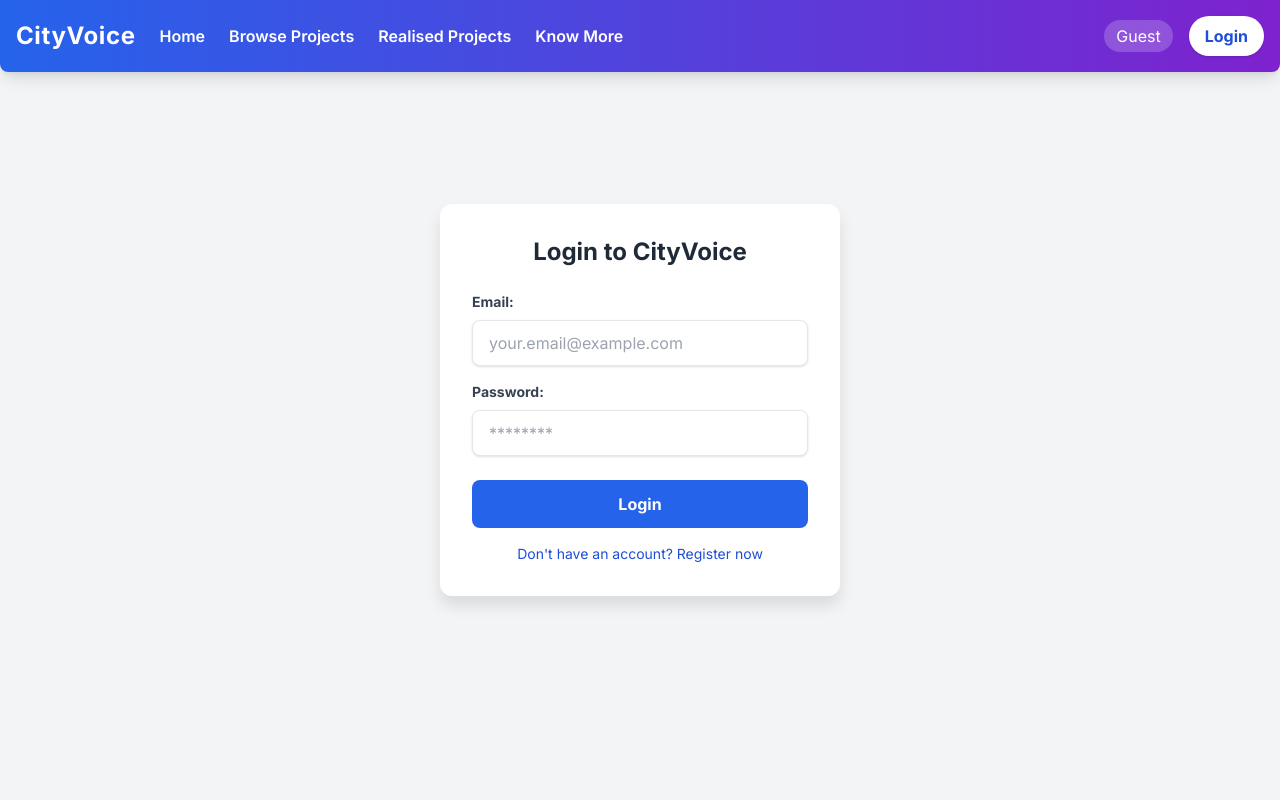
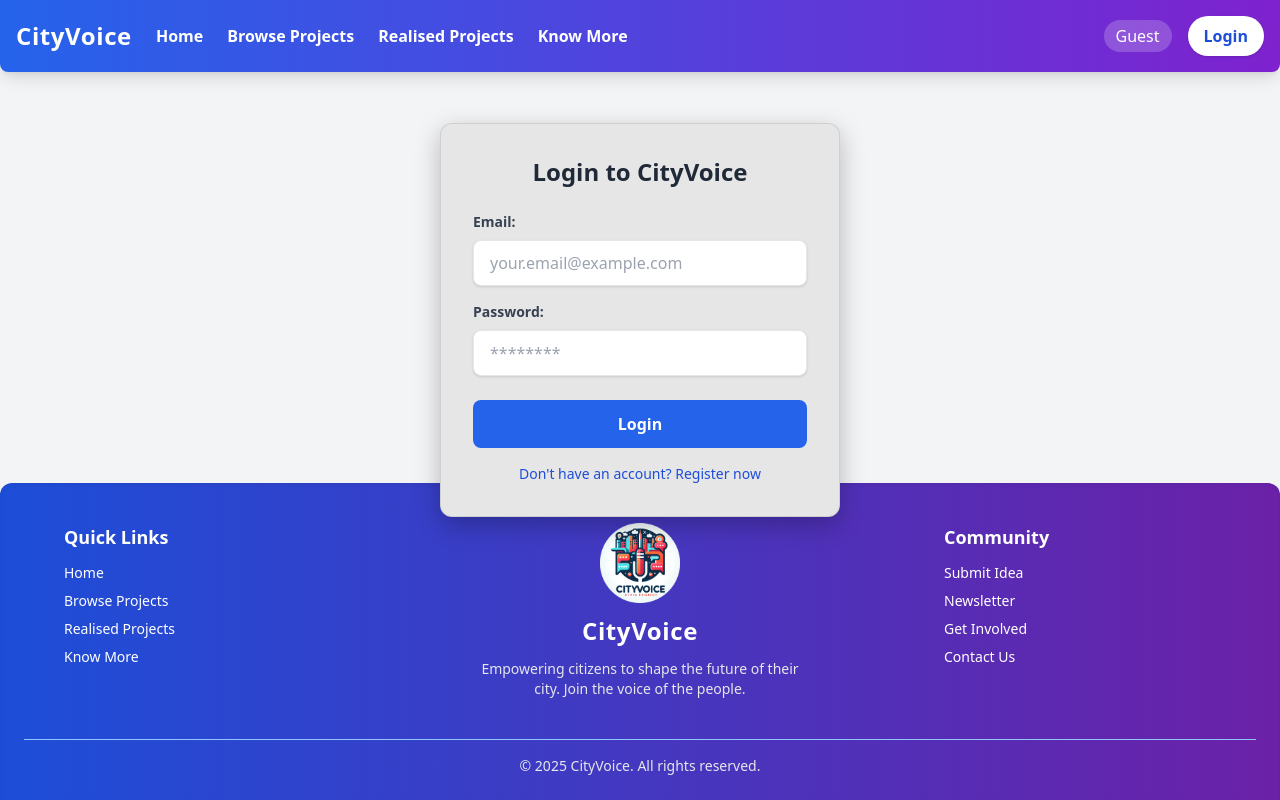
Before and after one commit to Tofame/CityVoice, a plain HTML site: page view/index.html in a window 1280 px wide. Both pictures are taken after a click on the button "Login". Drawn offline with nearby package versions, Linux system fonts and the light colour scheme.

Commit message:
feat: add footer
Adds footer, improves login/registration forms appearance

```diff
--- a/view/index.html
+++ b/view/index.html
@@ -32,7 +32,7 @@
         <main class="max-w-6xl mx-auto px-4 py-10 space-y-16">
             <section class="text-center">
                 <h1 class="text-4xl md:text-5xl font-extrabold text-blue-700 mb-4">Welcome to CityVoice</h1>
-                <p class="text-lg md:text-xl text-gray-700 max-w-2xl mx-auto">
+                <p class="text-lg md:text-xl text-white max-w-2xl mx-auto text-shadow">
                     Empowering citizens to shape their city. Explore ideas, vote on civic projects, and be part of the change.
                 </p>
                 <div class="mt-6">
@@ -161,5 +161,46 @@
     </div>
 
     <script src="/view/script.js"></script>
+
+    <footer class="bg-gradient-to-r from-blue-700 to-purple-800 text-white pt-10 pb-6 px-6 mt-auto rounded-t-xl shadow-inner">
+        <div class="max-w-6xl mx-auto flex flex-col md:flex-row items-center md:items-start justify-between gap-8">
+
+            <!-- Left Column (Quick Links) -->
+            <div class="order-1 md:order-none md:w-1/4">
+                <h3 class="text-lg font-semibold mb-3">Quick Links</h3>
+                <ul class="space-y-2 text-sm">
+                    <li><a href="#" class="hover:underline">Home</a></li>
+                    <li><a href="#" class="hover:underline">Browse Projects</a></li>
+                    <li><a href="#" class="hover:underline">Realised Projects</a></li>
+                    <li><a href="#" class="hover:underline">Know More</a></li>
+                </ul>
+            </div>
+
+            <!-- Center Column (Logo & Name) -->
+            <div class="order-2 md:order-none md:w-1/2 flex flex-col items-center text-center">
+                <img src="/view/images/cityvoice_circle.png" alt="CityVoice Logo" class="w-20 h-20 mb-3" />
+                <h2 class="text-2xl font-extrabold tracking-wide">CityVoice</h2>
+                <p class="mt-3 text-sm text-gray-200 max-w-xs">
+                    Empowering citizens to shape the future of their city. Join the voice of the people.
+                </p>
+            </div>
+
+            <!-- Right Column (Community) -->
+            <div class="order-3 md:order-none md:w-1/4">
+                <h3 class="text-lg font-semibold mb-3">Community</h3>
+                <ul class="space-y-2 text-sm">
+                    <li><a href="#" class="hover:underline">Submit Idea</a></li>
+                    <li><a href="#" class="hover:underline">Newsletter</a></li>
+                    <li><a href="#" class="hover:underline">Get Involved</a></li>
+                    <li><a href="#" class="hover:underline">Contact Us</a></li>
+                </ul>
+            </div>
+
+        </div>
+
+        <div class="mt-10 border-t border-blue-300 pt-4 text-center text-sm text-gray-200">
+            © 2025 CityVoice. All rights reserved.
+        </div>
+    </footer>
 </body>
 </html>
--- a/view/style.css
+++ b/view/style.css
@@ -1,8 +1,20 @@
+html, body {
+    height: 100%; /* full viewport height */
+    margin: 0;    /* reset default margin */
+}
+
 body {
-    font-family: 'Inter', sans-serif;
+    display: flex;
+    flex-direction: column;
+    min-height: 100vh;
+}
+
+.text-shadow {
+    text-shadow: 0 3px 4px rgba(0, 0, 0, 0.6);
 }
 
 #mainContent {
+    flex-grow: 1;
     background-image: url('/view/images/warsaw.jpg');
     background-size: cover;
     background-position: center;
@@ -15,15 +27,17 @@ body {
     transform: translate(-50%, -50%) scale(0.95);
     transition: opacity 0.3s ease, transform 0.3s ease;
     position: fixed;
-    top: 50%;
+    top: 40%;
     left: 50%;
     z-index: 1000;
-    background: white;
     padding: 2rem;
-    border-radius: 0.75rem;
-    box-shadow: 0 10px 15px rgba(0, 0, 0, 0.1);
     width: 100%;
     max-width: 400px;
+
+    background: #e6e6e6;
+    border-radius: 0.75rem;
+    box-shadow: 0 8px 24px rgba(0, 0, 0, 0.25);
+    border: 1px solid rgba(0,0,0,0.1);
 }
 
 /* When form is shown */
```
Also changed, not shown: view/images/cityvoice_circle.png (added).
